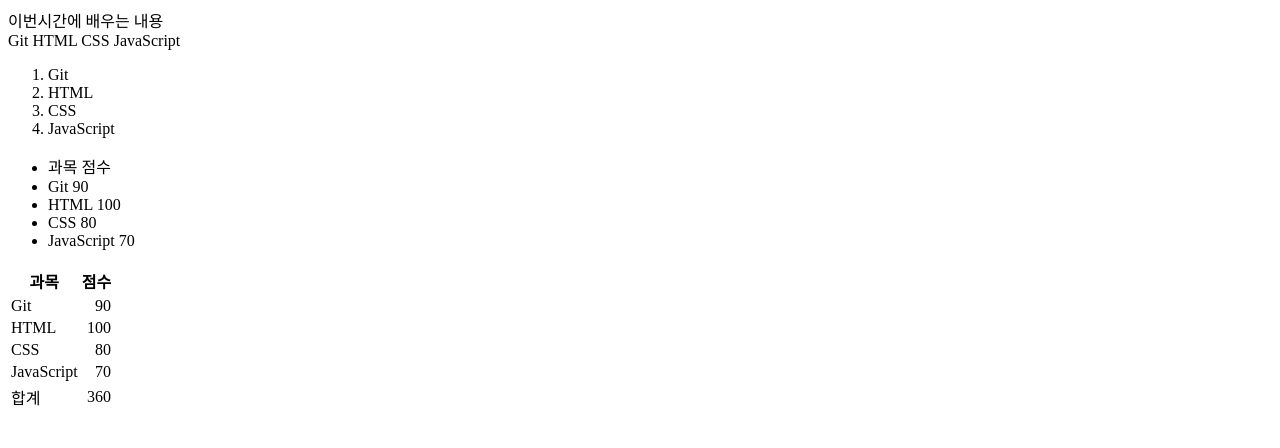
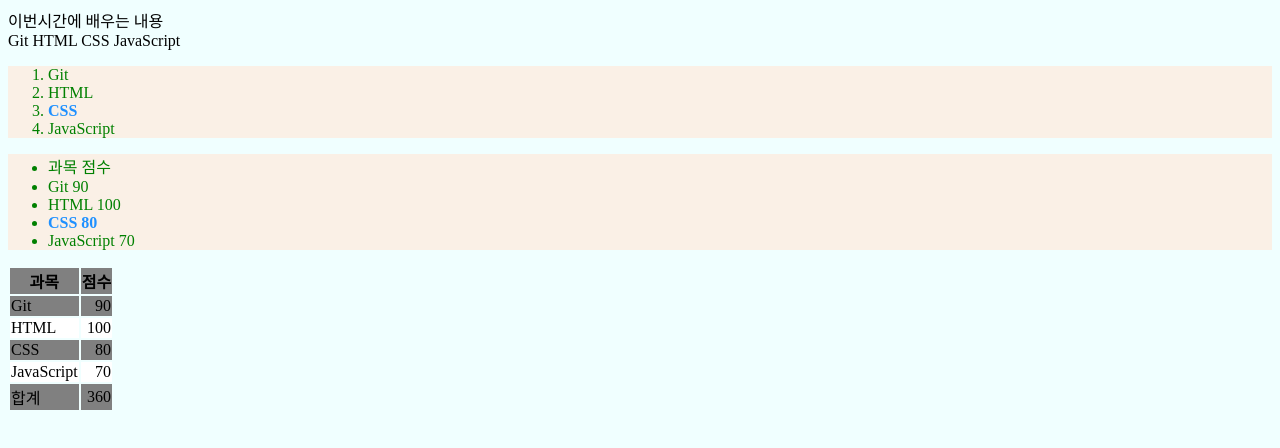
Before and after one commit to bkpark71/web-programming, a plain HTML site: page sample.html in a window 1280 px wide. Drawn offline with Linux system fonts and the light colour scheme.

Commit message:
css v1.0

```diff
--- a/sample.html
+++ b/sample.html
@@ -4,28 +4,56 @@
     <meta charset="UTF-8">
     <meta name="viewport" content="width=device-width, initial-scale=1.0">
     <title>Document</title>
+    <style>
+        div > .main {
+            background-color: linen;
+        }
+        body.main{
+            background-color: azure;
+        }
+        div strong {
+            color : dodgerblue;
+        }
+        ol,ul {
+            color : green;
+        }
+        li:hover {
+            background-color: yellowgreen;
+        }
+        tr:hover {
+            background-color: linen;
+        }
+        tr:nth-child(even) {
+            background-color: white;
+        }
+        tr:nth-child(odd) {
+            background-color: gray;
+        }
+    </style>
 </head>
-<body>
+<body class="main">
     이번시간에 배우는 내용<br>
     Git
     HTML
     CSS
     JavaScript
-
-    <ol>
+<div>
+    <ol class="main">
         <li>Git</li>
         <li>HTML</li>
-        <li>CSS</li>
+        <li><strong>CSS</strong></li>
         <li>JavaScript</li>
     </ol>
 
-    <ul>
+    <ul class="main">
         <li>과목 점수</li>
         <li>Git 90</li>
         <li>HTML 100</li>
-        <li>CSS 80</li>
+        <li><strong>CSS 80</strong></li>
         <li>JavaScript 70</li>
     </ul>
+</div>
+
 
     <table>
         <thead>
```
Also changed, not shown: index.html (+7 -0 lines), nevervisit.html (added, +11 -0 lines), tim.html (+17 -3 lines).
